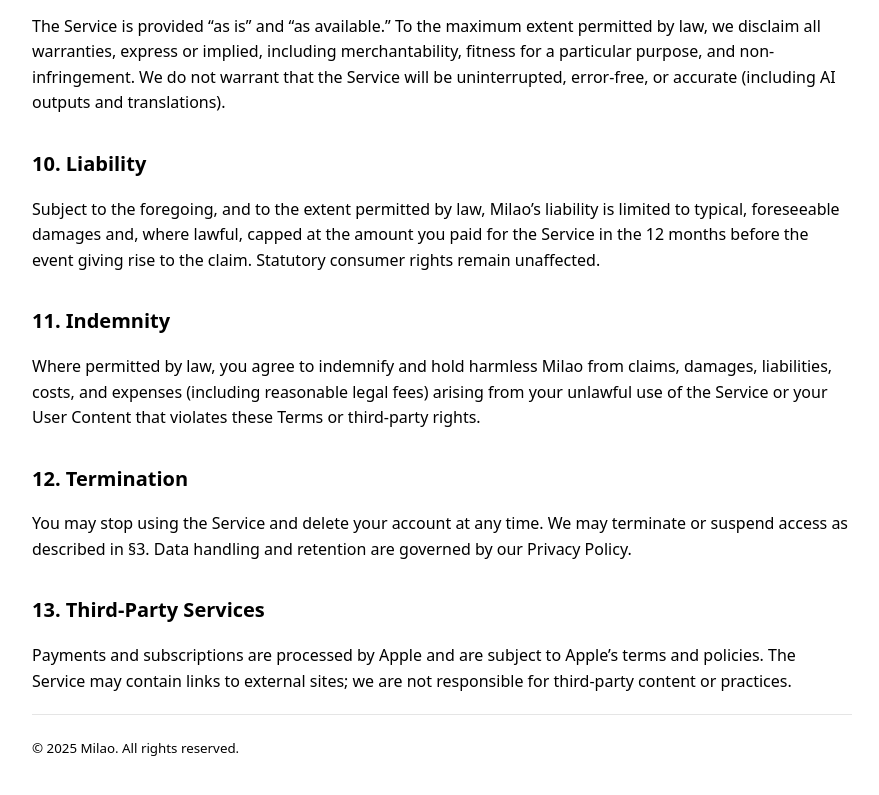
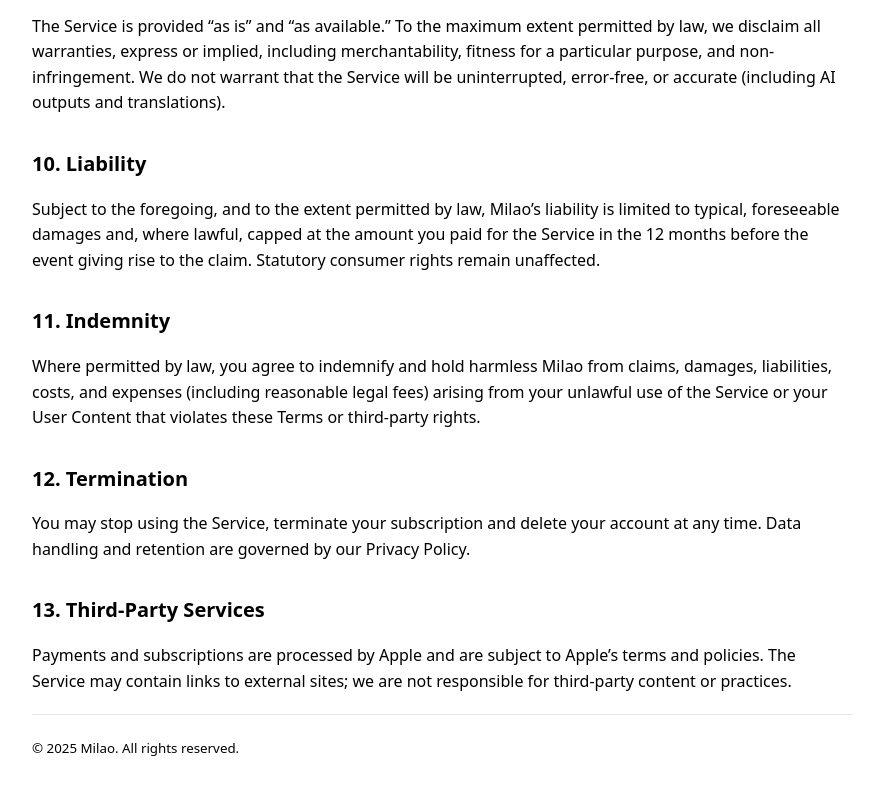
Before and after one commit to Cose01/legal-pages, a plain HTML site: page terms/index.html in a window 1280 px wide. Shown: the part 1733-2528 px from the top of the page, without its empty margins (198-1077 px from the left). Drawn offline with Linux system fonts and the light colour scheme.

Commit message:
Update index.html

```diff
--- a/terms/index.html
+++ b/terms/index.html
@@ -97,7 +97,7 @@
 
   <h2>12. Termination</h2>
   <p>
-    You may stop using the Service and delete your account at any time. We may terminate or suspend access as described in §3. Data handling and retention are governed by our Privacy Policy.
+    You may stop using the Service, terminate your subscription and delete your account at any time. Data handling and retention are governed by our Privacy Policy.
   </p>
 
   <h2>13. Third-Party Services</h2>
```
